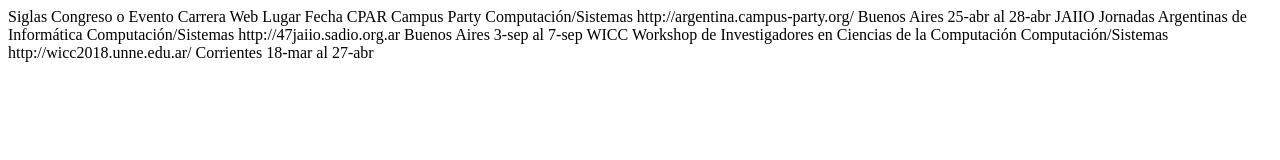
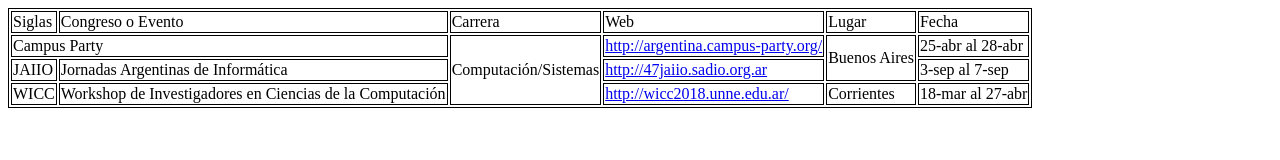
Before and after one commit to UCC-LabCompu2/ejercicios2023-AxAzc, a plain HTML site: page Ejercicios-HTML/ej_tablas.html in a window 1280 px wide. Drawn offline with Linux system fonts and the light colour scheme.

Commit message:
Ejercicios HTML

```diff
--- a/Ejercicios-HTML/ej_tablas.html
+++ b/Ejercicios-HTML/ej_tablas.html
@@ -16,32 +16,40 @@
 <!--Como campus party y Jaiio comparten el mismo lugar, unifique las celdas que contienen 'Buenos Aires'-->
 <body>
 
-Siglas
-Congreso o Evento
-Carrera
-Web
-Lugar
-Fecha
-
-CPAR
-Campus Party
-Computación/Sistemas
-http://argentina.campus-party.org/
-Buenos Aires
-25-abr al 28-abr
-
-JAIIO
-Jornadas Argentinas de Informática
-Computación/Sistemas
-http://47jaiio.sadio.org.ar
-Buenos Aires
-3-sep al 7-sep
-
-WICC
-Workshop de Investigadores en Ciencias de la Computación
-Computación/Sistemas
-http://wicc2018.unne.edu.ar/
-Corrientes
-18-mar al 27-abr
+    <!--Esto es la tabla del ejercicio-->
+    <table>
+        <thead>
+            <tr>
+                <td>Siglas</td>
+                <td>Congreso o Evento</td>
+                <td>Carrera</td>
+                <td>Web</td>
+                <td>Lugar</td>
+                <td>Fecha</td>
+            </tr>
+        </thead>
+        <tbody>
+            <tr>
+                <td colspan="2">Campus Party</td>
+                <td rowspan="3">Computación/Sistemas</td>
+                <td><a href="http://argentina.campus-party.org/">http://argentina.campus-party.org/</a></td>
+                <td rowspan="2">Buenos Aires</td>
+                <td>25-abr al 28-abr</td>
+            </tr>
+            <tr>
+                <td>JAIIO</td>
+                <td>Jornadas Argentinas de Informática</td>
+                <td><a href="http://47jaiio.sadio.org.ar">http://47jaiio.sadio.org.ar</a></td>
+                <td>3-sep al 7-sep</td>
+            </tr>
+            <tr>
+                <td>WICC</td>
+                <td>Workshop de Investigadores en Ciencias de la Computación</td>
+                <td><a href="http://wicc2018.unne.edu.ar/">http://wicc2018.unne.edu.ar/</a></td>
+                <td>Corrientes</td>
+                <td>18-mar al 27-abr</td>
+            </tr>
+        </tbody>
+    </table>
 </body>
 </html>
```
Also changed, not shown: Ejercicios-HTML/ej_listas.html (+24 -21 lines), Ejercicios-HTML/ej_noticia.html (+2 -1 lines).
